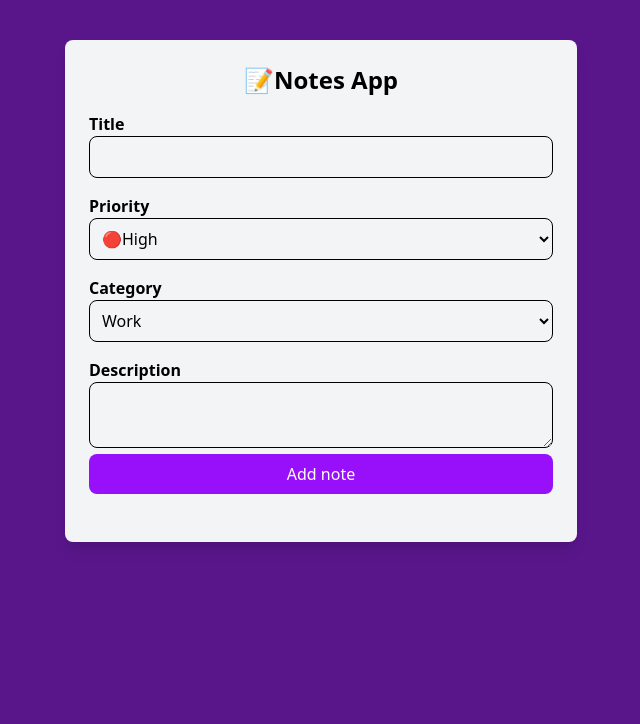
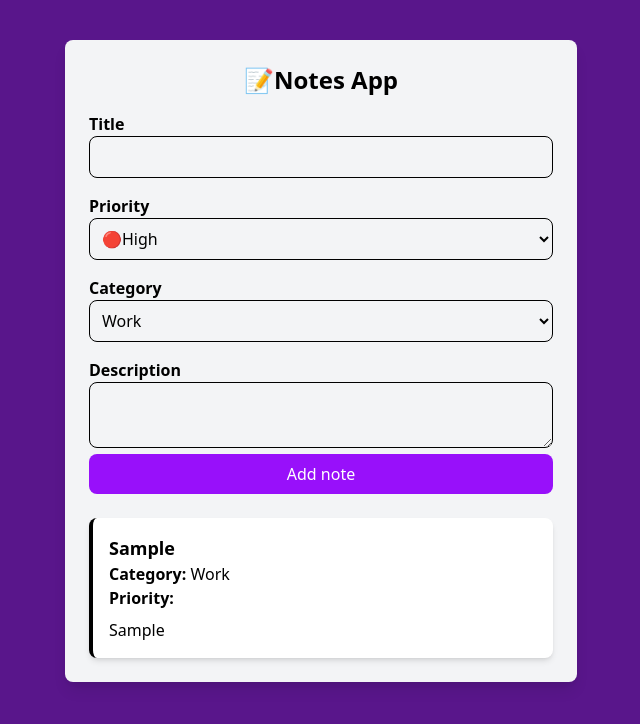
Before and after one commit to raqueldfrutos/react-mini-project-notes-app, a React (Vite) app: page / in a window 1280 px wide. Both pictures are taken after typing "Sample", "Sample" into the empty fields and a click on the button "Add note". Shown: the top 724 px of the page, without its empty margins (319-959 px from the left). Built offline with nearby package versions, Linux system fonts and the light colour scheme.

Commit message:
Show notes in Dashboard

```diff
--- a/src/App.jsx
+++ b/src/App.jsx
@@ -1,4 +1,5 @@
 import NoteForm from "./components/NoteForm";
+import NoteList from "./components/NoteList";
 import { useState } from "react";
 
 const App = () => {
@@ -7,8 +8,11 @@
     <div className="max-w-lg mx-auto mt-10 p-6 bg-gray-100 rounded-lg shadow-lg">
       <h2 className="text-2xl font-bold mb-4 text-center">📝Notes App</h2>
       <NoteForm notes={notes} setNotes={setNotes} />
+      <NoteList notes={notes} />
     </div>
   );
 };
 
 export default App;
+
+//We are only keeping the notes in state, so when we reload the page they will desappears
--- a/src/components/NoteForm.jsx
+++ b/src/components/NoteForm.jsx
@@ -28,7 +28,7 @@
     //Validation
     if (!formData.title || !formData.description) return; // return nothing = not submitting
 
-    //Create note object with new note submitted + adding id (not recomended using date in prod)
+    //Create note object with new note submitted + adding id for the unique value (not recomended using date in prod)
     const newNote = { id: Date.now(), ...formData };
 
     // Add new note to Global state along with the rest that were already there
@@ -41,8 +41,6 @@
       prioriry: "Medium",
       description: "",
     });
-
-    console.log("Form Submitted", formData);
   };
 
   return (
--- /dev/null
+++ b/src/components/NoteList.jsx
@@ -0,0 +1,29 @@
+const NoteList = ({ notes }) => {
+  if (notes.length === 0) {
+    return <p className="text-center text-gray-500">No Notes Yet</p>;
+  }
+
+  return (
+    <div className="space-y-4">
+      {notes.map((note) => (
+        <div
+          key={note.id}
+          className="p-4 bg-white rounded-lg shadow-md border-l-4"
+        >
+          <h3 className="text-lg font-bold">{note.title}</h3>
+          <p className="text-sm-text-gray-600">
+            <strong>Category: </strong>
+            {note.category}
+          </p>
+          <p className="text-sm-text-gray-600">
+            <strong>Priority: </strong>
+            {note.priority}
+          </p>
+          <p className="mt-2">{note.description}</p>
+        </div>
+      ))}
+    </div>
+  );
+};
+
+export default NoteList;
```
